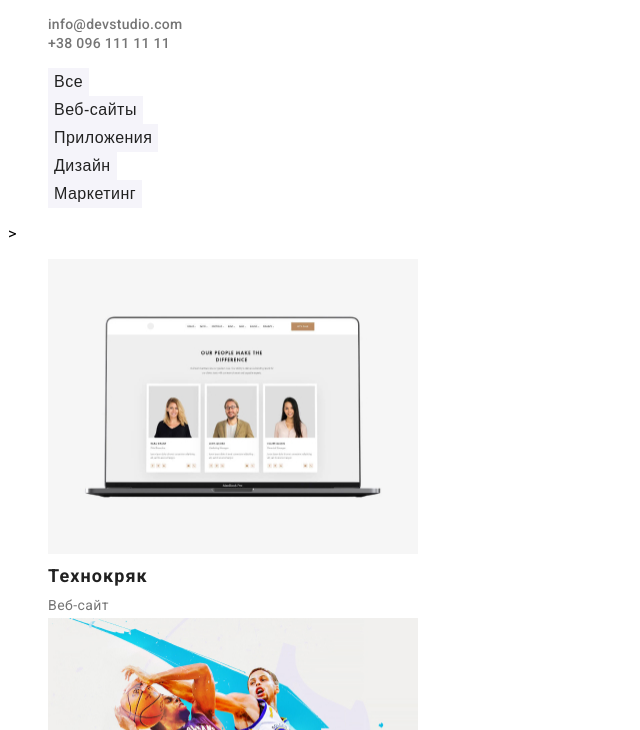
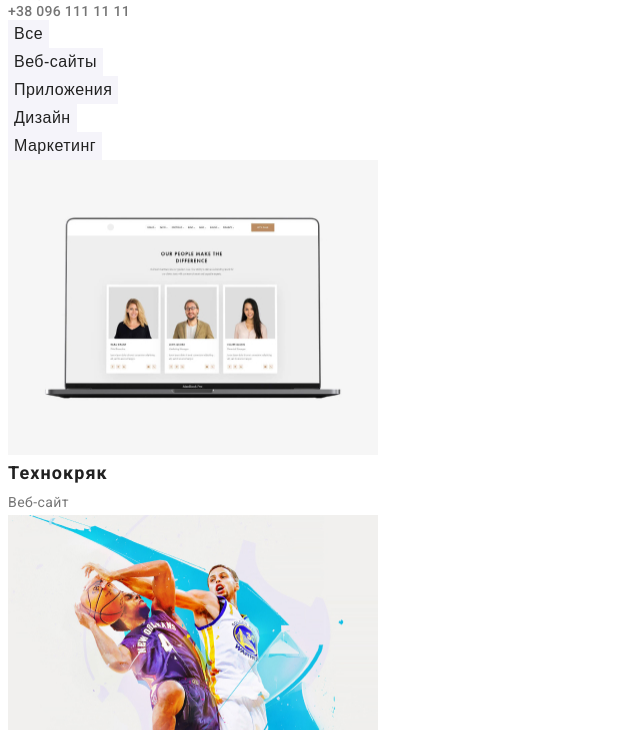
Before and after one commit to ViktoryAm/goit-markup-hw-03, a plain HTML site: page portfolio.html in a window 1280 px wide. Shown: the part 114-844 px from the top of the page, without its empty margins (0-640 px from the left). Drawn offline with Linux system fonts and the light colour scheme.

Commit message:
Universal reset

```diff
--- a/css/styles.css
+++ b/css/styles.css
@@ -18,7 +18,14 @@ h1, h2, h3, h4, h5, h6, p {
     margin-top: 0;
     margin-bottom: 0;
 }
-
+ul, ol {
+    padding-left: 0;
+    margin-top: 0;
+    margin-bottom: 0;
+}
+img {
+    display: block;
+}
 /*Глобальный стиль*/
 
 body {
```
Also changed, not shown: portfolio.html (+1 -1 lines).
